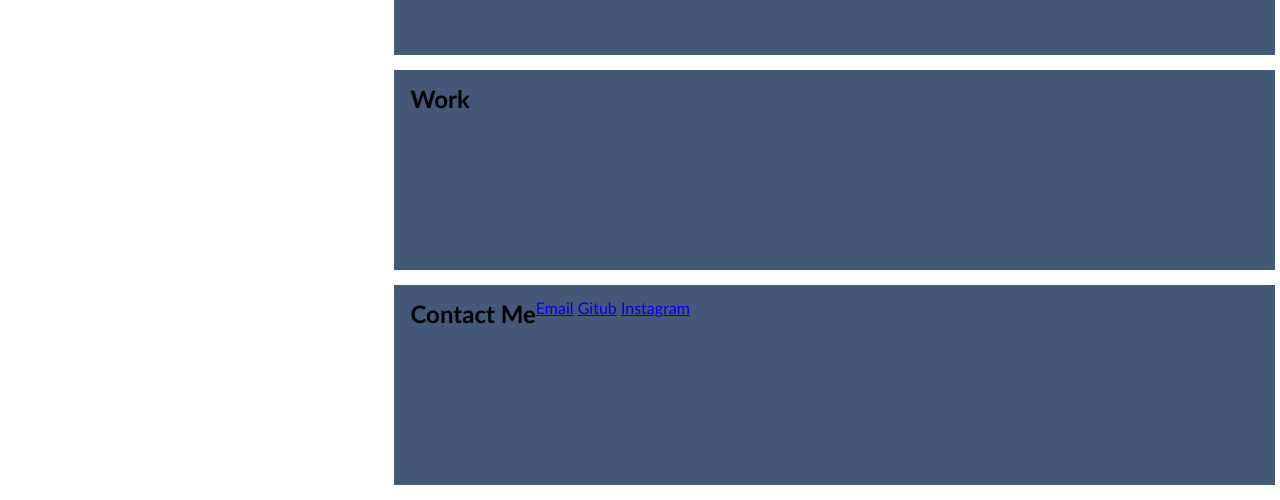
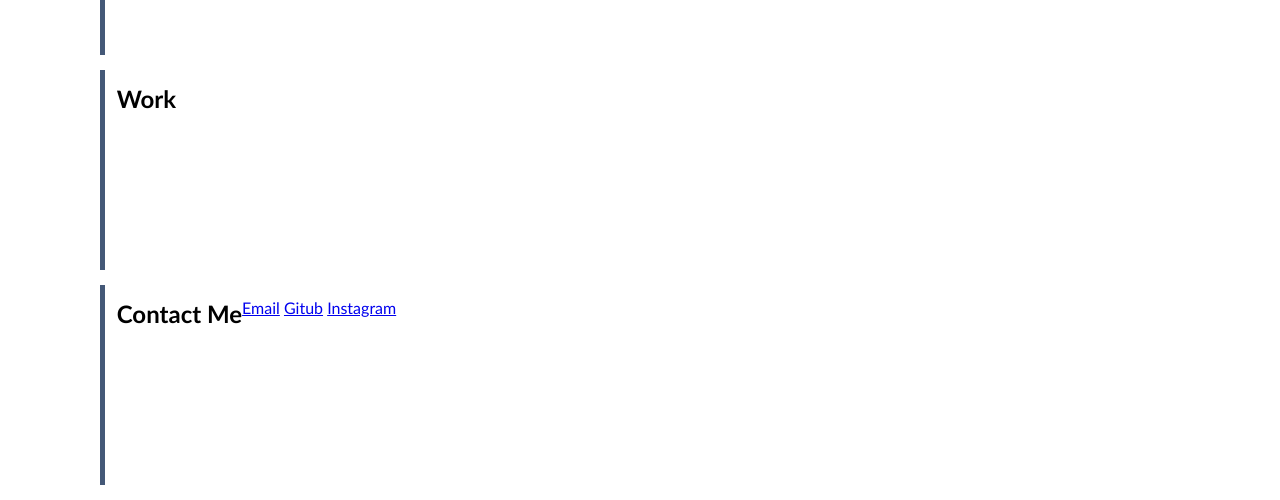
Before and after one commit to CristianC707/AboutMe, a plain HTML site: page index.html in a window 1280 px wide. Shown: the part 489-989 px from the top of the page. Drawn offline with Linux system fonts and the light colour scheme.

Commit message:
Restyling CP

```diff
--- a/assets/css/style.css
+++ b/assets/css/style.css
@@ -93,15 +93,13 @@ main {
 .content {
     display: flex;
     flex-direction: row;
-    flex-wrap: wrap;
-    margin-left: 25%;
+    /* flex-wrap: wrap; */
     margin-bottom: 15px;
     height: 200px;
     width: 75%;
     padding: 1%;
     border-left: 3px solid var(--c);
     border-left-width: thick;
-    background-color: var(--c);
     /* finish styling */
 }
 
```
